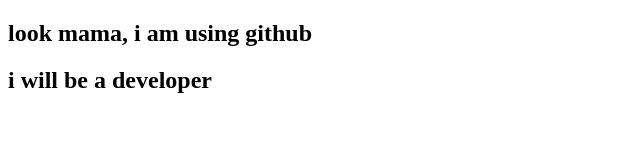
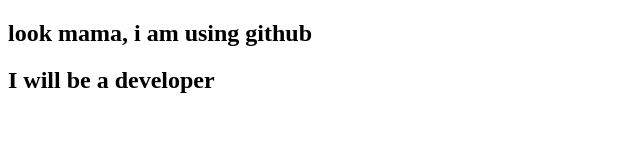
Before and after one commit to dipuorko/my-new-website, a plain HTML site: page index.html in a window 1280 px wide. Shown: the full height of the page, 0-640 px from the left. Drawn offline with Linux system fonts and the light colour scheme.

```diff
--- a/index.html
+++ b/index.html
@@ -7,6 +7,6 @@
 </head>
 <body>
     <h2>look mama, i am using github</h2>
-    <h2>i will be a developer</h2>
+    <h2>I will be a developer</h2>
 </body>
 </html>
```
